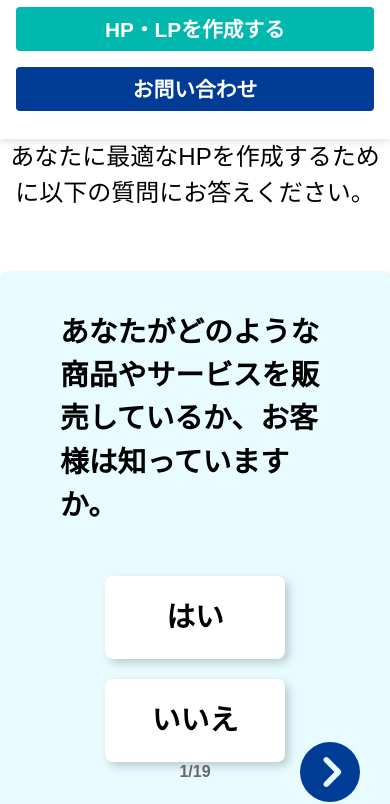
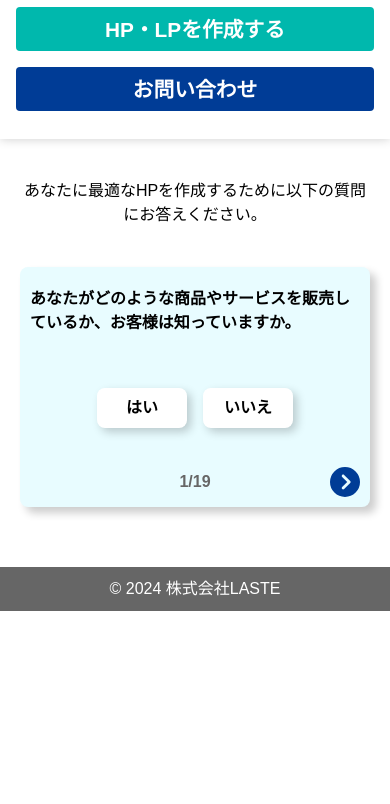
Before and after one commit to mykLaste/laste-web-service, a website: page src/question.html in a window 390 px wide. Shown: the part 63-867 px from the top of the page. After the commit the page ends 844 px from the top, so only its background shows below. Drawn offline with Linux system fonts and the light colour scheme.

Commit message:
HP質問ページ　モバイル対応完了

```diff
--- a/src/scss/_home.scss
+++ b/src/scss/_home.scss
@@ -332,10 +332,10 @@
         margin-top: 20px;
         margin-bottom: 10px;
         padding-bottom: 10px;
-      }
 
-      span {
-        display: inline-block;
+        span {
+          display: inline-block;
+        }
       }
     }
 
--- a/src/scss/_question.scss
+++ b/src/scss/_question.scss
@@ -1,19 +1,31 @@
 #hpquestion {
   margin: 0;
   font-family: 'Open Sans', sans-serif;
-  // background-color: $bgGray; /* Teal background */
-  // background-color: #004f54; /* Teal background */
-  // color: white;
 
   .lead {
-    // font-size: $fsbodyS;
     font-weight: 500;
     text-align: center;
     margin-bottom: 60px;
     margin-top: 0;
+
+    @include mq($mobileSize) {
+      font-size: $mfsbodyS;
+      margin-bottom: 40px;
+      margin-top: 40px;
+    }
+  }
+
+  main {
+    @include mq($mobileSize) {
+      padding: 0 20px;
+    }
   }
 
   #quizForm {
+
+    @include mq($mobileSize) {
+      margin-bottom: 30px;
+    }
 
     #questions {
       font-size: $fsbodySS;
@@ -24,7 +36,6 @@
         padding: 40px 60px 60px;
         width: 100%;
         min-height: 500px;
-        // display: flex;
         display: none;
         flex-wrap: wrap;
         justify-content: center;
@@ -32,13 +43,23 @@
         position: relative;
         box-shadow: 6px 6px 8px rgba(0, 0, 0, 0.2);
 
+        @include mq($mobileSize) {
+          border-radius: 8px;
+          background: $bgBlue;
+          padding: 20px 10px 50px;
+          min-height: 240px;
+          box-shadow: 6px 6px 8px rgba(0, 0, 0, 0.2);
+        }
+
         .title {
           font-weight: 700;
           font-size: $fsbodyS;
-          // color: $darkgrey;
-          // margin: 0;
           margin-top: 0;
           width: 100%;
+
+          @include mq($mobileSize) {
+            font-size: $mfsbodyS;
+          }
 
 
           span {
@@ -47,7 +68,6 @@
         }
 
         .answer {
-          // border: 2px solid $bgDarkGray;
           background: white;
           margin-top: 20px;
           margin-left: 30px;
@@ -60,6 +80,20 @@
           min-width: 180px;
           text-align: center;
           display: flex;
+
+          @include mq($mobileSize) {
+            margin-top: 8px;
+            margin-left: 8px;
+            margin-right: 8px;
+            padding: 0;
+            font-size: $mfsbodyS;
+            font-weight: 700;
+            border-radius: 8px;
+            box-shadow: 4px 4px 10px rgba(0, 0, 0, 0.2);
+            min-width: 90px;
+            text-align: center;
+            display: flex;
+          }
 
           &:hover {
             background: #1f2685b4;
@@ -77,10 +111,12 @@
 
           label {
             cursor: pointer;
-            // height: 3em;
-            // line-height: 3em;
             flex-grow: 1;
             padding: 20px 40px;
+
+            @include mq($mobileSize) {
+              padding: 8px 10px;
+            }
           }
         }
 
@@ -98,13 +134,22 @@
       display: flex;
       justify-content: space-between;
       align-items: center;
-      // position: absolute;
-      // bottom: 0;
       transform: translateY(-80px);
       padding: 0 30px;
 
+      @include mq($mobileSize) {
+        margin-bottom: 20px;
+
+        transform: translateY(-40px);
+        padding: 0 10px;
+      }
+
       span {
         width: 60px;
+
+        @include mq($mobileSize) {
+          width: 30px;
+        }
 
         img {
           width: 100%;
@@ -133,6 +178,10 @@
         text-align: center;
         font-weight: 700;
         color: $darkgrey;
+
+        @include mq($mobileSize) {
+          width: auto;
+        }
       }
     }
 
@@ -152,6 +201,12 @@
         min-width: 180px;
         text-align: center;
         cursor: pointer;
+
+        @include mq($mobileSize) {
+          padding: 8px 10px;
+          font-size: $mfsbodyS;
+          min-width: 90px;
+        }
       }
     }
 
@@ -162,6 +217,10 @@
         color: red;
         margin-right: 20px;
         display: inline-block;
+
+        @include mq($mobileSize) {
+          margin-right: 10px;
+        }
       }
     }
 
@@ -169,9 +228,7 @@
 
   #results {
     display: none;
-    // border: 2px solid $bgDarkGray;
     border-radius: 8px;
-    // background: linear-gradient(to right, $lightblue, white);
     background: $bgGreen;
     padding: 40px;
     width: 100%;
@@ -179,14 +236,28 @@
     box-shadow: 6px 6px 8px rgba(0, 0, 0, 0.2);
     margin-bottom: 100px;
     text-align: center;
-    // color: white;
+
+    @include mq($mobileSize) {
+      padding: 20px;
+      min-height: 300px;
+      margin-bottom: 40px;
+    }
 
     .title {
       font-size: $fsbodyL;
+
+      @include mq($mobileSize) {
+        font-size: $mfsbodyL;
+      }
     }
 
     .lead {
       margin-bottom: 40px;
+
+      @include mq($mobileSize) {
+        margin-bottom: 20px;
+        font-size: $mfsbodyS;
+      }
     }
 
     #report {
@@ -200,6 +271,12 @@
         padding: 0 20px;
         box-shadow: 4px 4px 10px rgba(0, 0, 0, 0.2);
         color: white;
+
+        @include mq($mobileSize) {
+          font-size: $mfsbodyS;
+          margin-bottom: 10px;
+          padding: 8px 10px;
+        }
       }
 
       .report_genre_detail{
@@ -208,6 +285,12 @@
         box-shadow: 4px 4px 10px rgba(0, 0, 0, 0.2);
         color: black;
         padding: 20px;
+
+        @include mq($mobileSize) {
+          margin-bottom: 30px;
+          padding: 10px;
+          font-size: $mfsbodySS;
+        }
 
         .report_toggle {
           cursor: pointer;
@@ -233,16 +316,32 @@
           .report {
             margin-bottom: 20px;
 
+            @include mq($mobileSize) {
+              margin-bottom: 20px;
+            }
+
             .report_question {
               font-weight: 700;
+
+              @include mq($mobileSize) {
+                margin-bottom: 10px;
+              }
             }
 
             .report_answer {
               padding-left: 20px;
+              @include mq($mobileSize) {
+                padding-left: 10px;
+                margin-bottom: 10px;
+              }
             }
 
             .report_reason {
               padding-left: 20px;
+
+              @include mq($mobileSize) {
+                padding-left: 10px;
+              }
             }
           }
         }
```
Also changed, not shown: src/index.html (+1 -1 lines), src/styles.css, 1 other file.
